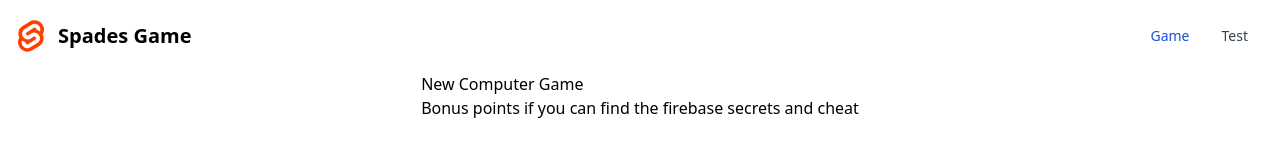
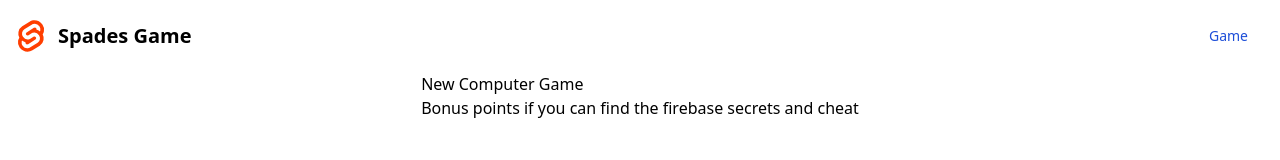
Before and after one commit to ssemtner/spades, a SvelteKit app: page / in a window 1280 px wide. Shown: the top 160 px of the page. Built offline with nearby package versions, Linux system fonts and the light colour scheme.

Commit message:
removed testing page

```diff
--- a/src/routes/Header.svelte
+++ b/src/routes/Header.svelte
@@ -29,13 +29,6 @@
                             Game
                         </a>
                     </li>
-                    <li>
-
-                        <a href="/test"
-                           class="block py-2 pl-3 pr-4 text-gray-700 rounded hover:bg-gray-100 md:hover:bg-transparent md:border-0 md:hover:text-blue-700 md:p-0 dark:text-gray-400 md:dark:hover:text-white dark:hover:bg-gray-700 dark:hover:text-white md:dark:hover:bg-transparent">
-                            Test
-                        </a>
-                    </li>
                 </ul>
             </div>
         </div>
--- a/src/routes/test/+page.svelte
+++ /dev/null
@@ -1,13 +0,0 @@
-<script>
-	import { db } from '$lib/firebase';
-	import { collection, getDocs } from 'firebase/firestore';
-
-	const q = getDocs(collection(db, 'games'));
-
-	q.then((d) => d.forEach((a) => console.log(a.data())));
-	let t = 0;
-</script>
-
-<h1>Testing Firebase</h1>
-<p>{t}</p>
-<button on:click={() => (t += 3)}>Inc</button>
```
